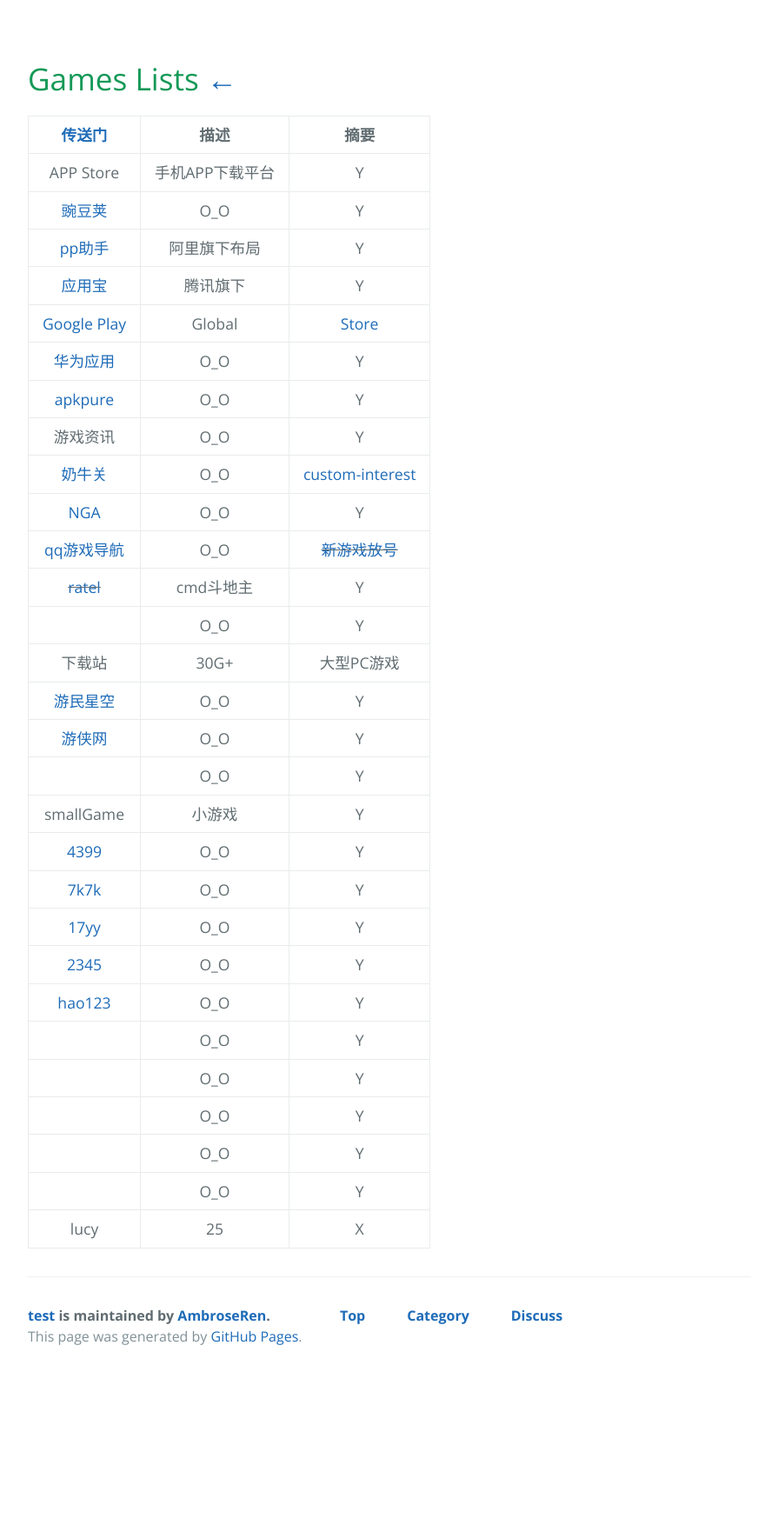
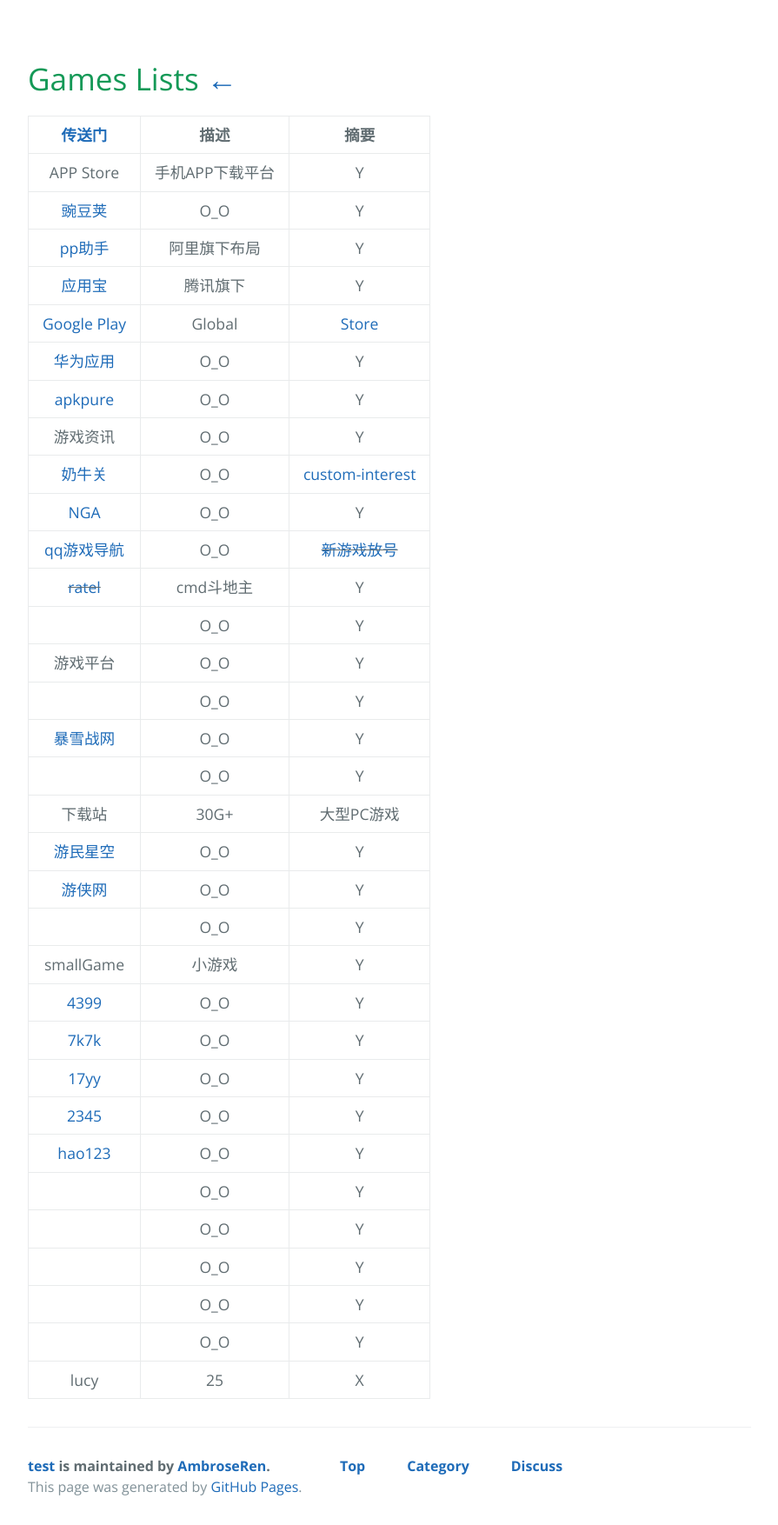
Before and after one commit to AmbroseRen/test, a Jekyll site: the page built from Art/Games/index.md, in a window 1280 px wide. Shown: the whole page at 87% size, without its empty margins (128-1023 px from the left). Built offline with Jekyll 4.4.1, drawn with Linux system fonts in a browser that asks for light colours; nearby versions of some CDN libraries; our own code applies the rules of GitHub Pages for plain Markdown files; library files that are not in the unit come from our copies; the repository's description, which GitHub fills in, is left out; before the commit the page ends 1581 px from its top, so only the background shows below that.

Commit message:
Update index.md

```diff
--- a/Art/Games/index.md
+++ b/Art/Games/index.md
@@ -37,6 +37,10 @@
 | [qq游戏导航](https://game.qzone.qq.com/?from=gameapp) | O_O | ~~[新游戏放号](https://igame.qq.com/games/grantaccount.php)~~ |
 | ~~[ratel](https://github.com/ainilili/ratel)~~ | cmd斗地主 | Y |
 | []() | O_O | Y |
+| 游戏平台 | O_O | Y |
+| []() | O_O | Y |
+| [暴雪战网](https://account.battlenet.com.cn/overview) | O_O | Y |
+| []() | O_O | Y |
 | 下载站 | 30G+ | 大型PC游戏 |
 | [游民星空](https://www.gamersky.com/) | O_O | Y |
 | [游侠网](https://www.ali213.net/) | O_O | Y |
```
